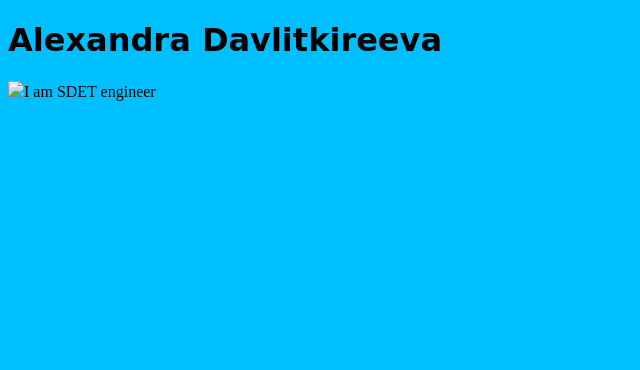
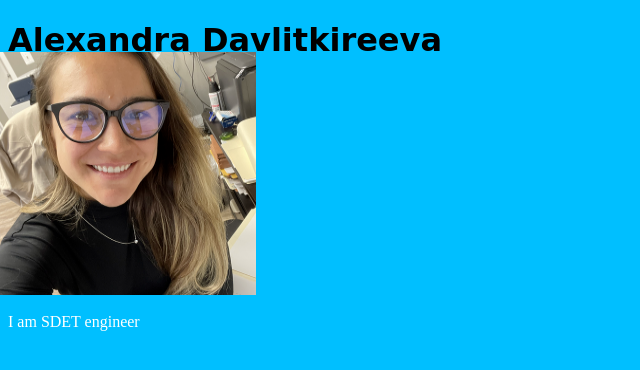
Before and after one commit to AlexandraDavlitkireeve/Alexandra-blog, a plain HTML site: page index.html in a window 1280 px wide. Shown: the whole page, without its empty margins (0-640 px from the left). Drawn offline with Linux system fonts and the light colour scheme.

Commit message:
image'
git add .
:
$ git status
cd
'

```diff
--- a/index.html
+++ b/index.html
@@ -5,15 +5,33 @@
 		<title>Alexandra's blog</title>
 		<style type="text/css">
 			body {
+
 				background-color: deepskyblue;
+				background-image: url('Me.png');
+				background-repeat: no-repeat;
+				background-position: left;
+				background-size: 20% 70%;
 			}
+
 
 		</style>
 	</head>
 
 	<body>
+
 		<h1 style="font-family: cursive; margin: center; ">Alexandra Davlitkireeva</h1>
-		<img src="imageCode.jpeg; "
-		<p>I am SDET engineer</p>
+		<br>
+		<br>
+		<br>
+		<br>
+		<br>
+		<br>
+		<br>
+		<br>
+		<br>
+		<br>
+		<br>
+		<br>
+		<p style="color: white;">I am SDET engineer</p>
 	</body>
 </html>
```
Also changed, not shown: Me.png (added), image_Code.jpg (renamed from imageCode.jpg).
